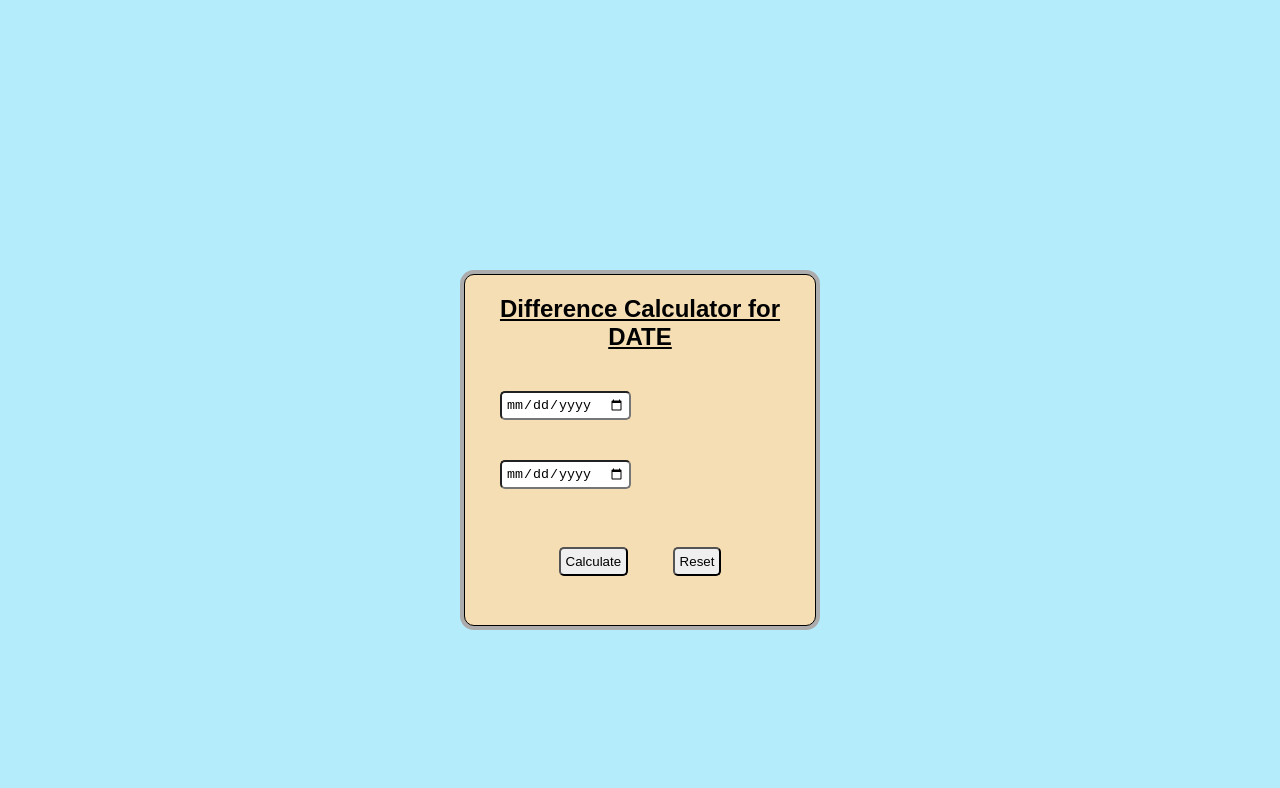
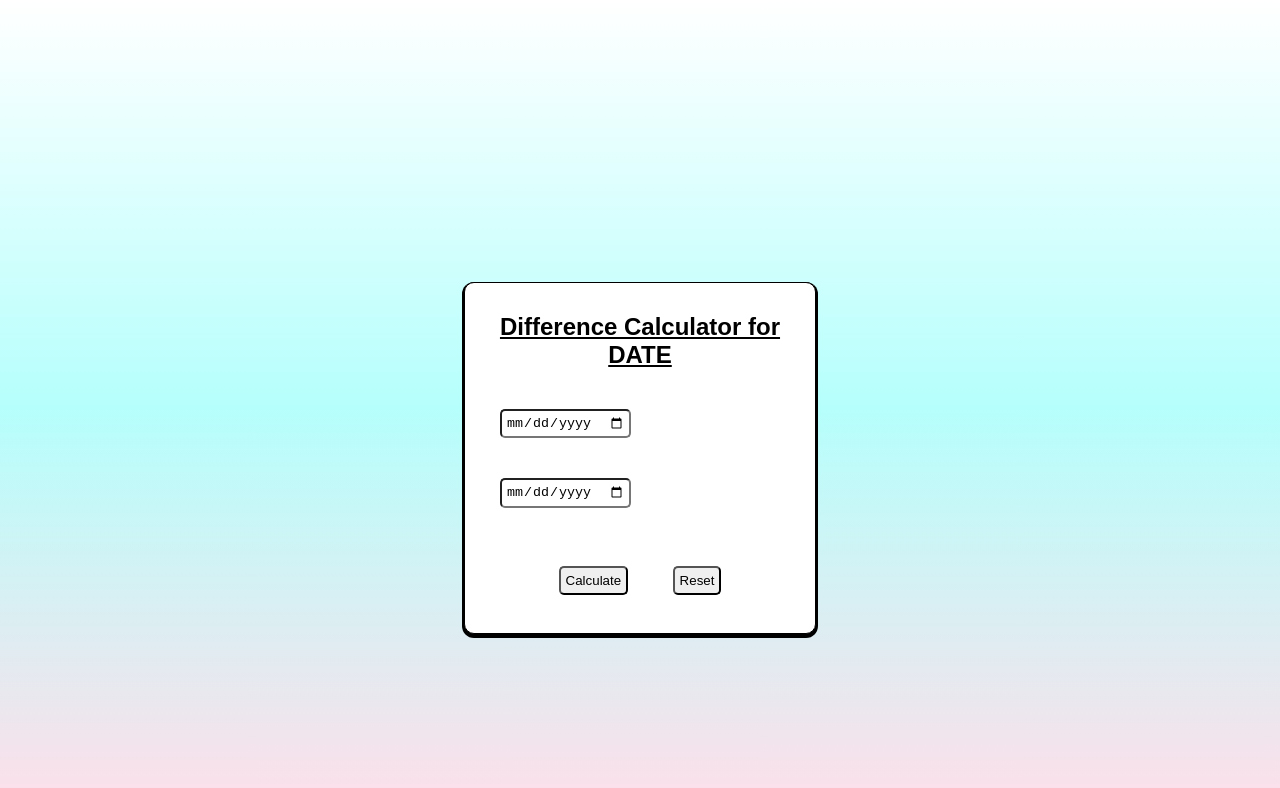
Before and after one commit to RohiniG-12/date_time, a plain HTML site: page index.html in a window 1280 px wide. Drawn offline with Linux system fonts and the light colour scheme.

Commit message:
remaining css add

```diff
--- a/index.html
+++ b/index.html
@@ -10,8 +10,10 @@
     justify-content: center;
     align-items: center;
     height: 100vh;
-    margin: 0;
-    background-color: #b4ecfb;
+    background-color: #FFDEE9;
+background-image: linear-gradient(0deg, #FFDEE9 0%, #B5FFFC 50%, #ffffff 100%);
+
+
   }
 
 .container{
@@ -21,12 +23,16 @@
             width: 350px;
             border: 1px solid black;
             border-radius: 10px;
-            box-shadow: 0px 0px 0px 4px #acacac;
-            background-color: wheat;
+            box-shadow: 0px 2px 0px 2px;
+            background-color: white;
         }
 
         .heading{
             text-align: center;
+
+        }
+        .margin{
+            margin-top: 30px;
         }
         .dates{
             margin-left: 15px;
@@ -47,7 +53,7 @@
 </head>
 <body>
     <div class="container">
-        <b><u><h2 class="heading">Difference Calculator for DATE</h2></u></b>
+        <b><u><h2 class="heading margin">Difference Calculator for DATE</h2></u></b>
         <div class="dates">
         <input type="date" class="info" id="date1">
         <input type="date" class="info" id="date2">
```
